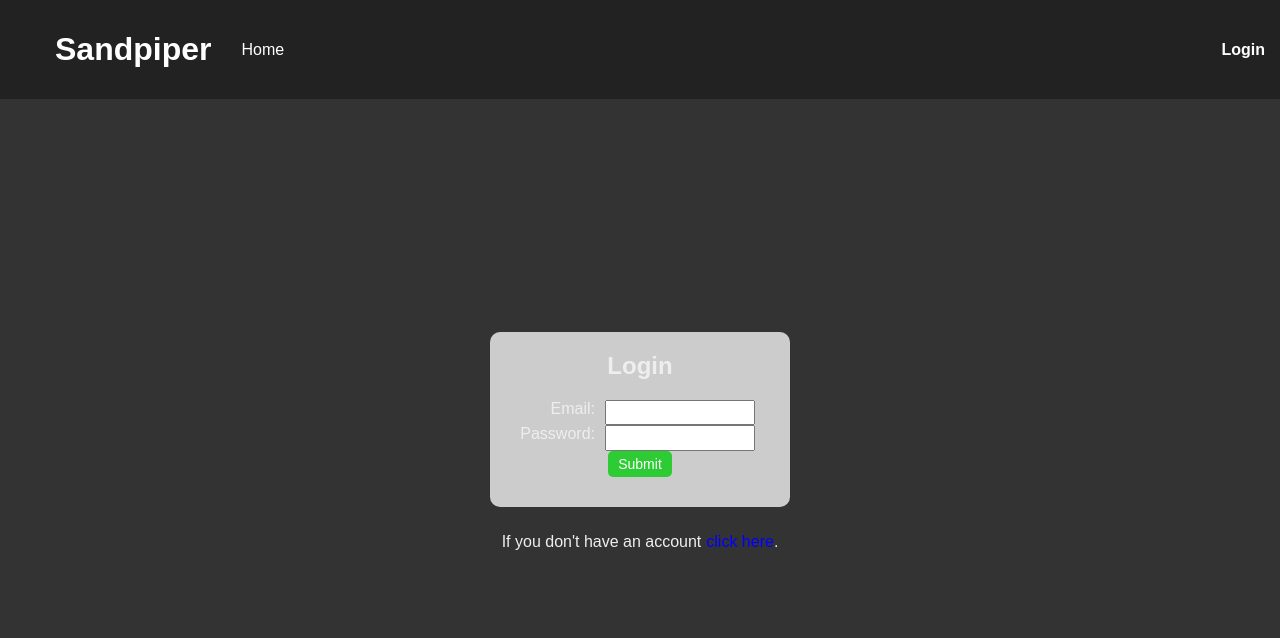
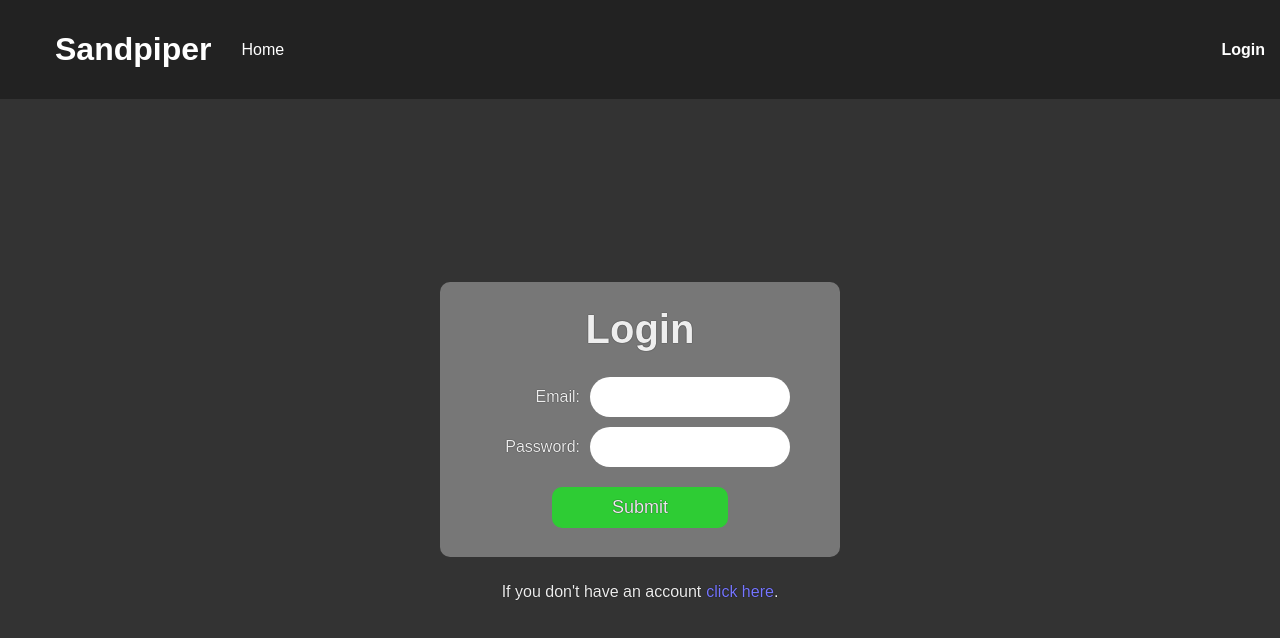
Before and after one commit to Olyve/SandPiper, a React (Create React App) app in the folder sandpiper-frontend/: page /login in a window 1280 px wide. Shown: the top 638 px of the page. Built offline with nearby package versions, Linux system fonts and the light colour scheme.

Commit message:
TLC for the login page

```diff
--- a/sandpiper-frontend/src/components/Auth/Auth.css
+++ b/sandpiper-frontend/src/components/Auth/Auth.css
@@ -10,10 +10,11 @@
   display: flex;
   flex-direction: row;
   height: 60px;
+  text-shadow: 0 0 1px black;
 }
 
 .message a {
-  color: blue;
+  color: #77f;
   text-decoration: none;
   margin-top: 16px;
   margin-bottom: 16px;
--- a/sandpiper-frontend/src/components/Auth/Login/Login.css
+++ b/sandpiper-frontend/src/components/Auth/Login/Login.css
@@ -1,28 +1,34 @@
-* {
-  box-sizing: border-box;
-}
-
 .login {
   display: flex;
   flex-direction: column;
   margin: 10px;
-  background-color: #ccc;
+  background-color: #777;
   border-radius: 10px;
-  width: 300px;
-  height: 175px;
+  width: 400px;
+  height: 275px;
+  justify-content: center;
+  text-shadow: 0 0 1px black;
+
+}
+
+.login h2 {
+  color: #eee;
+  margin: 10px 0 20px 0;
+  font-size: 40px;
 }
 
 .inputs {
-  flex: 4;
   display: flex;
   flex-direction: column;
 }
 
-.inputs div {
+.inputs .inputs-entry {
   flex: 1;
   height: 40px;
   padding: 0 15px;
+  margin: 5px;
   align-items: center;
+  justify-content: center;
   display: flex;
 }
 
@@ -33,29 +39,31 @@
 }
 
 .inputs-label span {
-  width: 100px;
+  align-self: center;
   text-align: right;
   padding-right: 10px;
 }
 
 .inputs-label input {
-  width: 150px;
-  padding: .25em .5em;
+  width: 200px;
+  height: 3em;
+  padding: .25em 1em;
+  border-radius: 1.5em;
+  border: none;
 }
 
-.inputs-submit {
-  display: flex;
-  flex-direction: row;
-  justify-content: center;
+.inputs-submit{
+    margin: 15px 5px;
 }
 
 .inputs-submit button {
   border: none;
-  border-radius: 5px;
-  padding: 5px 10px;
+  border-radius: 10px;
+  padding: 10px 60px;
   background-color: #2ecc34;
-  color: #fff;
-  font-size: 14px;
+  color: #eee;
+  font-size: 18px;
+  text-shadow: 0 0 1px black;
 }
 
 .inputs-submit button:active {
@@ -65,9 +73,3 @@
 .inputs-submit button:focus {
   outline: none;
 }
-
-.inputs h2 {
-  flex: 1;
-  color: #222;
-  margin: 15px 0 10px 0;
-}
--- a/sandpiper-frontend/src/components/Auth/Login/Login.js
+++ b/sandpiper-frontend/src/components/Auth/Login/Login.js
@@ -43,12 +43,12 @@ class Login extends Component {
         <h2>Login</h2>
         <form>
           <div className='inputs'>
-            <div>
+            <div className='inputs-entry'>
               <label className='inputs-label'><span>Email: </span>
                 <input type='text' name='email' value={this.state.email} onChange={this.onChange} />
               </label>
             </div>
-            <div>
+            <div className='inputs-entry'>
               <label className='inputs-label'><span>Password: </span>
                 <input type='password' name='password' value={this.state.password} onChange={this.onChange} />
               </label>
```
